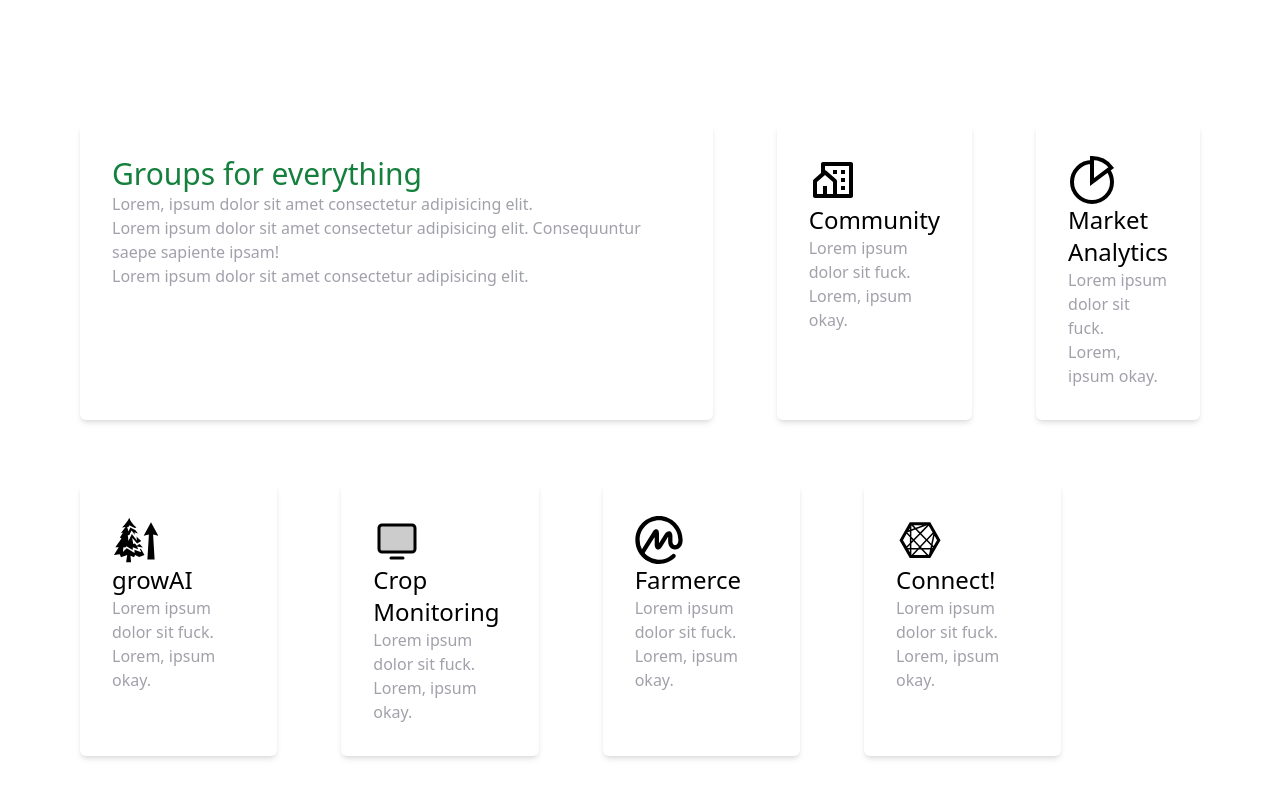
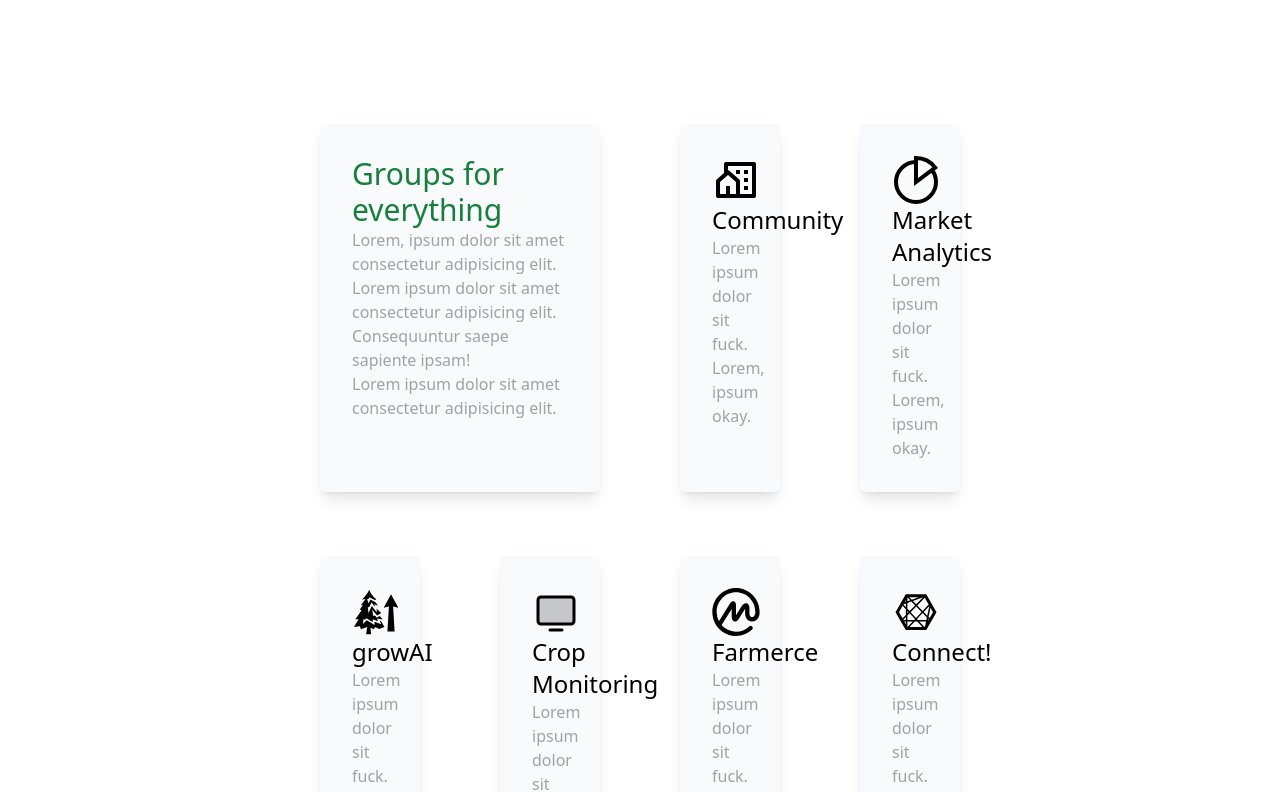
Before and after one commit to SusheelThapa/DELTA-GROWMORE, a React (Vite) app in the folder frontend/: page / in a window 1280 px wide. Shown: the part 732-1524 px from the top of the page. Built offline with nearby package versions, Linux system fonts and the light colour scheme.

Commit message:
style,refactor: change the style of service and box

```diff
--- a/frontend/src/components/Analytics/Analytics.tsx
+++ /dev/null
@@ -1,8 +0,0 @@
-
-const Analytics = () => {
-  return (
-    <div>Analytics</div>
-  )
-}
-
-export default Analytics
--- a/frontend/src/components/Analytics/index.ts
+++ /dev/null
@@ -1 +0,0 @@
-export { default } from "./Analytics";
--- a/frontend/src/components/Box/Box.tsx
+++ b/frontend/src/components/Box/Box.tsx
@@ -6,11 +6,10 @@ import { GiTreeGrowth } from "react-icons/gi";
 import { GrAnalytics } from "react-icons/gr";
 
 const Box = () => {
-
   return (
-    <div className="m-4 p-8">
-      <div className="flex">
-        <div className="container p-8 m-8 max-w-fit shadow-md rounded-md">
+    <div className="m-4 p-8 mx-64">
+      <div className="grid grid-cols-4 gap-4">
+        <div className=" p-8 m-8 shadow-lg rounded-md col-span-2 bg-gray-50">
           <h4 className="text-green-700 text-3xl">Groups for everything</h4>
           <div className="text-zinc-400">
             <div>Lorem, ipsum dolor sit amet consectetur adipisicing elit.</div>
@@ -21,7 +20,7 @@ const Box = () => {
             <div>Lorem ipsum dolor sit amet consectetur adipisicing elit.</div>
           </div>
         </div>
-        <div className="container p-8 m-8 w-1/6 shadow-md rounded-md">
+        <div className=" p-8 m-8 shadow-lg rounded-md bg-gray-50">
           <RiCommunityLine className="text-5xl" />
           <h6 className="text-2xl">Community</h6>
           <div className="text-zinc-400">
@@ -29,7 +28,7 @@ const Box = () => {
             <div>Lorem, ipsum okay.</div>
           </div>
         </div>
-        <div className="container p-8 m-8 w-1/6 shadow-md rounded-md">
+        <div className=" p-8 m-8 shadow-lg rounded-md bg-gray-50">
           <GrAnalytics className="text-5xl" />
           <h6 className="text-2xl">Market Analytics</h6>
           <div className="text-zinc-400">
@@ -38,8 +37,8 @@ const Box = () => {
           </div>
         </div>
       </div>
-      <div className="flex">
-        <div className="container p-8 m-8 w-1/6 shadow-md rounded-md">
+      <div className="grid grid-cols-4 gap-4">
+        <div className=" p-8 m-8 shadow-lg rounded-md bg-gray-50">
           <GiTreeGrowth className="text-5xl" />
           <h6 className="text-2xl">growAI</h6>
           <div className="text-zinc-400">
@@ -47,7 +46,7 @@ const Box = () => {
             <div>Lorem, ipsum okay.</div>
           </div>
         </div>
-        <div className="container p-8 m-8 w-1/6 shadow-md rounded-md">
+        <div className=" p-8 m-8 shadow-lg rounded-md bg-gray-50">
           <PiMonitorDuotone className="text-5xl" />
           <h6 className="text-2xl">Crop Monitoring</h6>
           <div className="text-zinc-400">
@@ -55,7 +54,7 @@ const Box = () => {
             <div>Lorem, ipsum okay.</div>
           </div>
         </div>
-        <div className="container p-8 m-8 w-1/6 shadow-md rounded-md">
+        <div className=" p-8 m-8 shadow-lg rounded-md bg-gray-50">
           <SiCoinmarketcap className="text-5xl" />
           <h6 className="text-2xl">Farmerce</h6>
           <div className="text-zinc-400">
@@ -63,7 +62,7 @@ const Box = () => {
             <div>Lorem, ipsum okay.</div>
           </div>
         </div>
-        <div className="container p-8 m-8 w-1/6 shadow-md rounded-md">
+        <div className=" p-8 m-8 shadow-lg rounded-md bg-gray-50">
           <LiaConnectdevelop className="text-5xl" />
           <h6 className="text-2xl">Connect!</h6>
           <div className="text-zinc-400">
--- a/frontend/src/pages/LandingPage/LandingPage.tsx
+++ b/frontend/src/pages/LandingPage/LandingPage.tsx
@@ -1,4 +1,3 @@
-import Analytics from "../../components/Analytics";
 import Box from "../../components/Box";
 import Feature from "../../components/Feature";
 import Footer from "../../components/Footer";
@@ -13,11 +12,10 @@ const LandingPage = () => {
       <NavBar />
       <Hero />
       <Box />
-      <Service/>
-      <Feature/>
-      <Analytics/>
-      <Testimonial/>
-      <Footer/>
+      <Service />
+      <Feature />
+      <Testimonial />
+      <Footer />
     </div>
   );
 };
```
